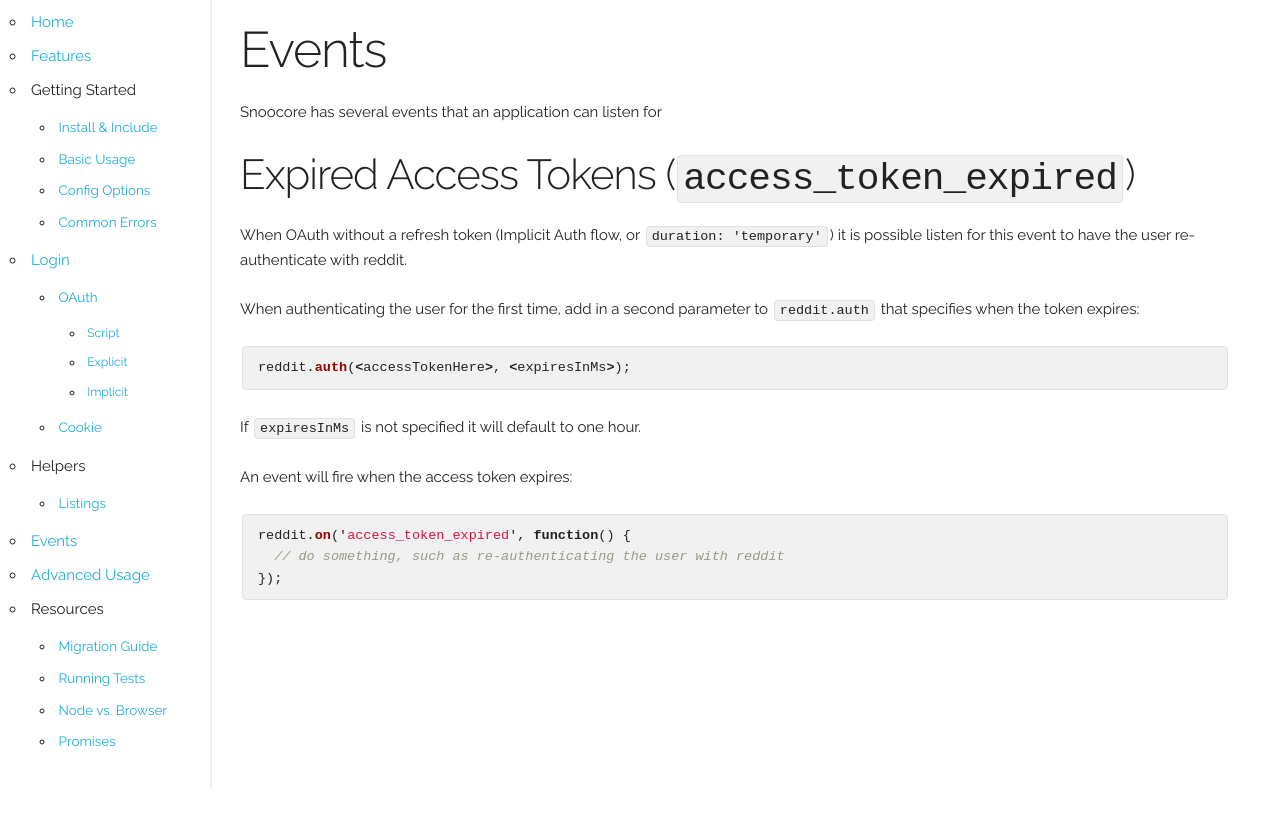
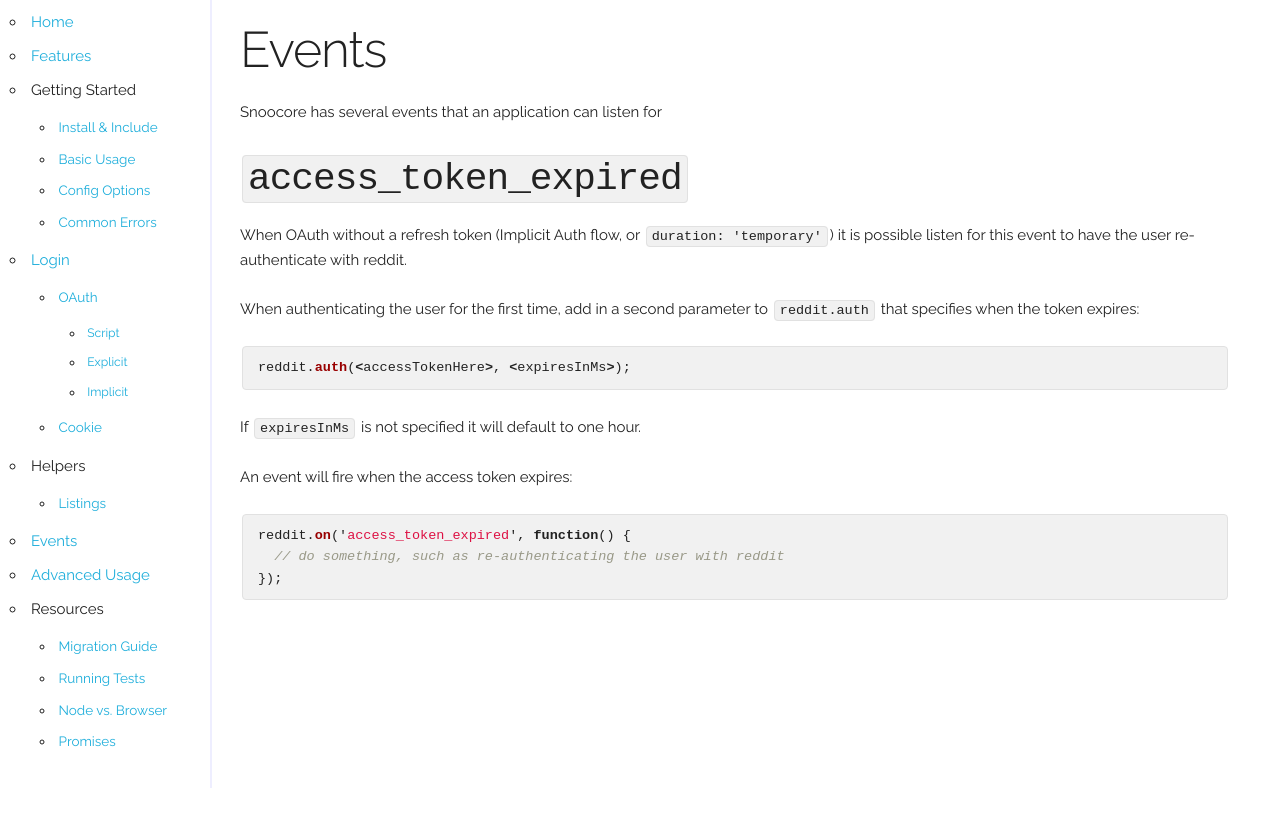
Before and after one commit to terryma/snoocore, a Jekyll site: the page built from events.md, in a window 1280 px wide. Shown: the top 827 px of the page. Built offline with Jekyll 4.4.1, drawn with Linux system fonts in a browser that asks for light colours; Markdown is read by kramdown in place of the engine named in the settings.

Commit message:
use event names for headers

```diff
--- a/events.md
+++ b/events.md
@@ -7,7 +7,7 @@ layout: default
 
 Snoocore has several events that an application can listen for
 
-## Expired Access Tokens (`access_token_expired`)
+## `access_token_expired`
 
 When OAuth without a refresh token (Implicit Auth flow, or `duration: 'temporary'`) it is possible listen for this event to have the user re-authenticate with reddit.
 
```
